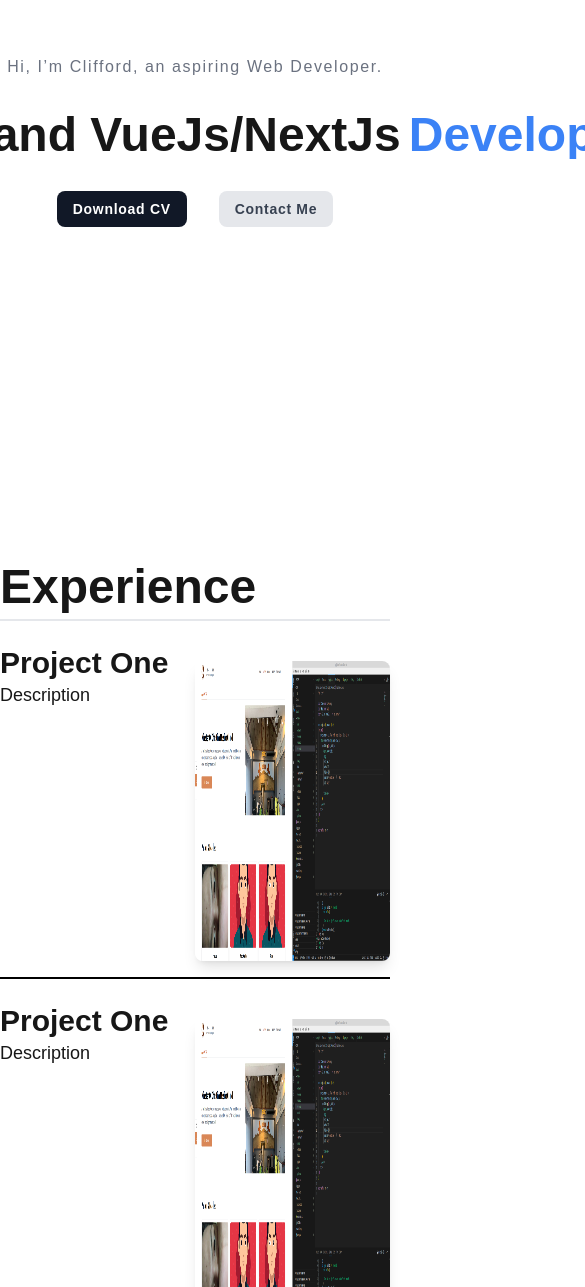
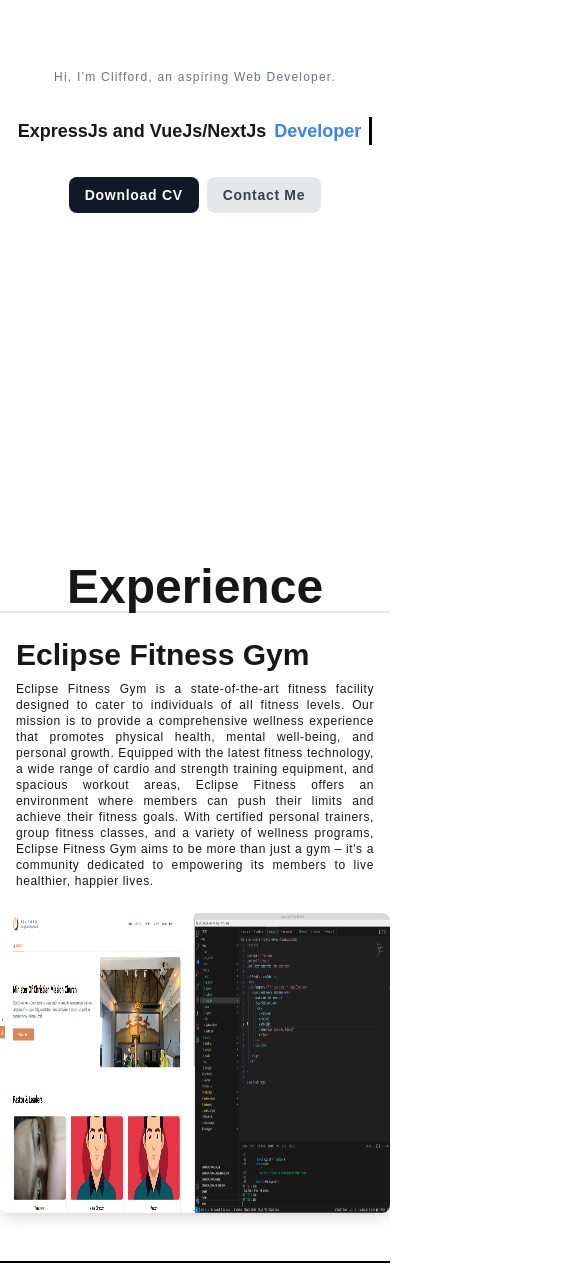
Before and after one commit to Ford-byte/Ford, a Next.js app in the folder app/: page / in a window 390 px wide. Shown: the part 281-1568 px from the top of the page, 585 px wide, since content can reach past the window. Built offline with nearby package versions, Linux system fonts and the light colour scheme.

Commit message:
chore : responsive

```diff
--- a/app/app/blocks/Banner.jsx
+++ b/app/app/blocks/Banner.jsx
@@ -1,7 +1,7 @@
 "use client";
 import { useEffect, useState, useRef } from "react";
 
-export default () => {
+const MyComponent = () => {
   const [isVisible, setIsVisible] = useState(false);
   const ref = useRef(null);
 
@@ -28,27 +28,33 @@
 
   return (
     <div className="centralize items-center h-screen" ref={ref}>
-      <div className="flex flex-col items-center gap-y-8">
-        <span className="text-gray-500 tracking-widest">
+      <div className="flex flex-col items-center gap-y-8 z-10">
+        <span className="text-gray-500 tracking-widest text-xs sm:text-lg">
           Hi, I’m Clifford, an aspiring Web Developer.
         </span>
-        <span className="flex text-center text-5xl font-bold typing-animation">
+        <span className="flex text-center text-lg sm:text-2xl md:text-3xl lg:text-5xl font-bold typing-animation">
           ExpressJs and VueJs/NextJs
           <p className="text-blue-500 inline px-2">Developer</p>
         </span>
-        <div className="flex gap-x-8 font-semibold tracking-wider text-sm">
+        <div className="flex gap-x-2 sm:gap-x-8 font-semibold tracking-wider text-sm">
           <span>
+            <a href="/123.png" download>
               <button className="px-4 py-2 rounded-lg bg-gray-900 hover:bg-gray-800 text-white">
                 Download CV
               </button>
+            </a>
           </span>
           <span>
+            <a href="#footer">
               <button className="px-4 py-2 rounded-lg bg-gray-200 hover:bg-gray-300 text-gray-700">
                 Contact Me
               </button>
+            </a>
           </span>
         </div>
       </div>
     </div>
   );
 };
+
+export default MyComponent;
--- a/app/app/blocks/Experience.jsx
+++ b/app/app/blocks/Experience.jsx
@@ -34,7 +34,7 @@
         <div className="container flex flex-col gap-y-6">
           <span
             ref={ref}
-            className={`text-5xl font-bold border-b-2 pb-2 ${
+            className={`text-5xl text-center sm:text-left font-bold border-b-2 ${
               isVisible ? "visible" : "invisible"
             }`}
           >
@@ -42,20 +42,22 @@
           </span>
 
           {experience &&
-            experience.map((item, index) => (
+            experience?.map((item, index) => (
               <div
                 key={index}
-                className={`pb-4 grid grid-cols-2 ${
+                className={`pb-12 grid grid-cols-1 sm:grid-cols-2 ${
                   index === experience.length - 1
                     ? ""
                     : "border-b-2 border-black"
                 }`}
               >
-                <div className="flex flex-col">
+                <div className="flex flex-col px-4">
                   <h3 className="text-3xl font-semibold">
                     {item.projectTitle}
                   </h3>
-                  <p className="text-lg">{item.projectDescriptiom}</p>
+                  <p className="text-xs sm:text-lg text-justify py-2 tracking-wider">
+                    {item.projectDescription}
+                  </p>
                 </div>
                 {item.projectImages && (
                   <Image
--- a/app/app/blocks/Skill.jsx
+++ b/app/app/blocks/Skill.jsx
@@ -31,7 +31,7 @@
     <div className="relative py-12">
       <div className="centralize">
         <div className="container flex flex-col gap-y-6">
-          <div className="grid grid-cols-2 gap-4">
+          <div className="grid grid-cols-1 sm:grid-cols-2 gap-y-4 sm:gap-x-4">
             {skill &&
               skill.map((item, index) => {
                 return (
@@ -40,7 +40,7 @@
                     className={`flex h-[400px] bg-gray-100 flex-col items-center border border-gray-400 shadow-lg ${
                       index === skill.length - 1
                         ? (skill.length - 1) % 2 === 0
-                          ? "col-span-1"
+                          ? "col-span-2"
                           : "col-span-1"
                         : ""
                     }`}
@@ -53,7 +53,7 @@
                         <Image
                           src={`${item.image}`}
                           alt={item.image}
-                          className="mt-4 w-full h-[300px] py-4 px-2 rounded-lg"
+                          className="mt-4 w-full h-[300px] py-4 px-2 rounded-lg object-contain"
                           width={500}
                           height={500}
                           loading="lazy"
--- a/app/app/layout/Footer.jsx
+++ b/app/app/layout/Footer.jsx
@@ -26,7 +26,7 @@
   }, []);
 
   return (
-    <div className="relative py-4">
+    <div className="relative py-4" id="footer">
       <div className="centralize">
         <div className="container centralize">
           <div className="w-[700px] bg-gray-200 p-6 flex flex-col gap-y-4">
--- a/app/static/experience.json
+++ b/app/static/experience.json
@@ -1,12 +1,12 @@
 [
   {
-    "projectTitle": "Project One",
-    "projectDescriptiom": "Description",
+    "projectTitle": "Eclipse Fitness Gym",
+    "projectDescription": "Eclipse Fitness Gym is a state-of-the-art fitness facility designed to cater to individuals of all fitness levels. Our mission is to provide a comprehensive wellness experience that promotes physical health, mental well-being, and personal growth. Equipped with the latest fitness technology, a wide range of cardio and strength training equipment, and spacious workout areas, Eclipse Fitness offers an environment where members can push their limits and achieve their fitness goals. With certified personal trainers, group fitness classes, and a variety of wellness programs, Eclipse Fitness Gym aims to be more than just a gym – it's a community dedicated to empowering its members to live healthier, happier lives.",
     "projectImages": "/123.png"
   },
   {
-    "projectTitle": "Project One",
-    "projectDescriptiom": "Description",
+    "projectTitle": "Streetwear Apparel",
+    "projectDescription": "Streetwear Apparel is a fashion brand that blends urban culture with high-quality craftsmanship, offering a unique collection of clothing and accessories designed for the modern individual. Our designs draw inspiration from street culture, music, art, and youth movements, creating pieces that are not only stylish but also versatile and comfortable. With a focus on bold designs, limited-edition drops, and collaborations with local artists and influencers, Streetwear Apparel caters to those who want to express their individuality while staying ahead of the trends. From oversized hoodies to custom sneakers, our collections are made to make a statement on and off the streets.",
     "projectImages": "/123.png"
   }
 ]
```
Lines whose indentation alone changed are shown as unchanged.
